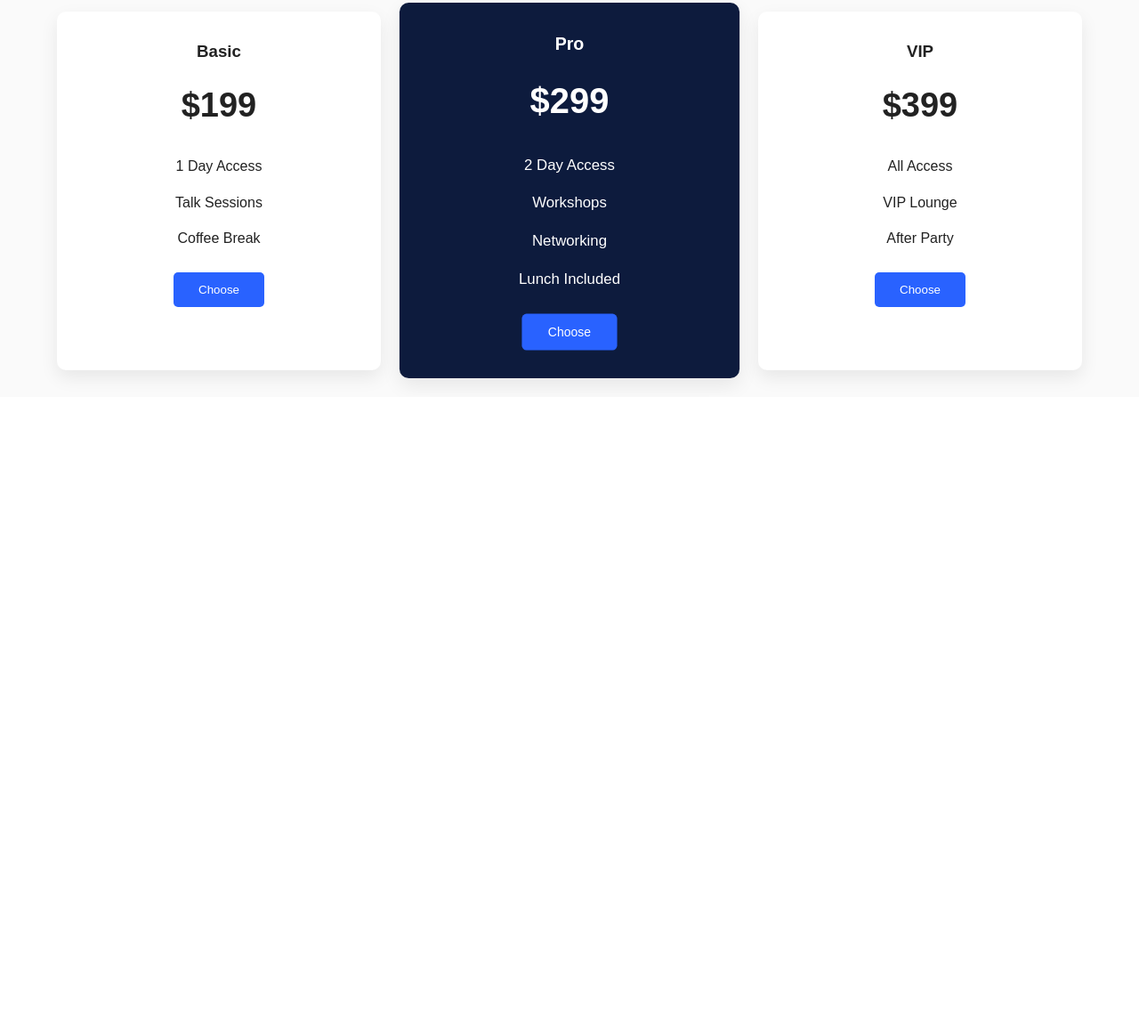
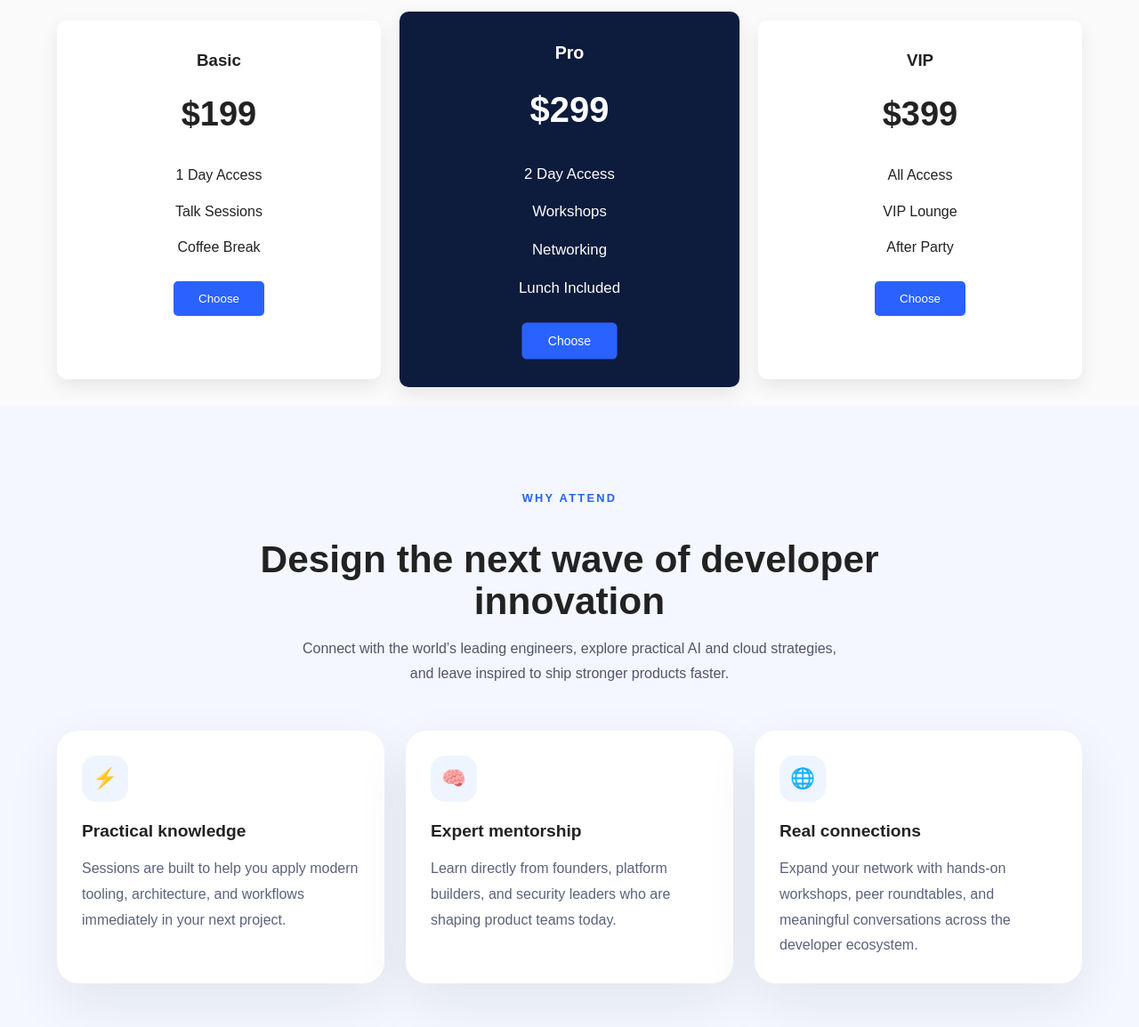
Before and after one commit to nafisfaysal00/assignment-01, a plain HTML site: page index.html in a window 1280 px wide. Shown: the part 2091-3245 px from the top of the page at 89% size. Before the commit the page ends 2537 px from the top, so only its background shows below. Drawn offline with Linux system fonts and the light colour scheme.

Commit message:
ai made section done

```diff
--- a/index.html
+++ b/index.html
@@ -96,24 +96,21 @@
 <div class="container">
 
 <div class="pricing-header">
+
 <h2>Secure Your Spot</h2>
 <p>Early-bird pricing ends August 15, 2026.</p>
 </div>
 
 <div class="price-grid">
-
 <div class="price-card">
 
 <h3>Basic</h3>
-
 <h1>$199</h1>
 
 <ul>
-
 <li>1 Day Access</li>
 <li>Talk Sessions</li>
 <li>Coffee Break</li>
-
 </ul>
 
 <button>Choose</button>
@@ -123,16 +120,13 @@
 <div class="price-card featured">
 
 <h3>Pro</h3>
-
 <h1>$299</h1>
 
 <ul>
-
 <li>2 Day Access</li>
 <li>Workshops</li>
 <li>Networking</li>
 <li>Lunch Included</li>
-
 </ul>
 
 <button>Choose</button>
@@ -142,15 +136,12 @@
 <div class="price-card">
 
 <h3>VIP</h3>
-
 <h1>$399</h1>
 
 <ul>
-
 <li>All Access</li>
 <li>VIP Lounge</li>
 <li>After Party</li>
-
 </ul>
 
 <button>Choose</button>
@@ -158,7 +149,37 @@
 </div>
 
 </div>
+</div>
+</section>
 
-</div>
 
+
+<section class="highlights">
+    <div class="container">
+        <div class="section-intro">
+            <span class="eyebrow">Why Attend</span>
+            <h2>Design the next wave of developer innovation</h2>
+            <p>Connect with the world’s leading engineers, explore practical AI and cloud strategies, and leave inspired to ship stronger products faster.</p>
+        </div>
+
+        <div class="highlights-grid">
+            <article class="feature-card">
+                <div class="feature-icon">⚡</div>
+                <h3>Practical knowledge</h3>
+                <p>Sessions are built to help you apply modern tooling, architecture, and workflows immediately in your next project.</p>
+            </article>
+
+            <article class="feature-card">
+                <div class="feature-icon">🧠</div>
+                <h3>Expert mentorship</h3>
+                <p>Learn directly from founders, platform builders, and security leaders who are shaping product teams today.</p>
+            </article>
+
+            <article class="feature-card">
+                <div class="feature-icon">🌐</div>
+                <h3>Real connections</h3>
+                <p>Expand your network with hands-on workshops, peer roundtables, and meaningful conversations across the developer ecosystem.</p>
+            </article>
+        </div>
+    </div>
 </section>
--- a/style.css
+++ b/style.css
@@ -160,9 +160,8 @@ padding:30px 0;
 background:#fafafa;
 }
 
-.pricing header{
+.pricing-header{
 text-align:center;
-justify-content:center;
 margin-bottom:50px;
 }
 
@@ -221,3 +220,75 @@ color:white;
 cursor:pointer;
 border-radius:5px;
 }
+
+
+.highlights{
+padding:90px 0 70px;
+background:#f4f7ff;
+}
+
+.section-intro{
+max-width:720px;
+margin:0 auto 50px;
+text-align:center;
+}
+
+.eyebrow{
+display:inline-block;
+font-size:0.8rem;
+font-weight:700;
+letter-spacing:0.18em;
+text-transform:uppercase;
+color:#2563eb;
+margin-bottom:18px;
+}
+
+.highlights h2{
+font-size:2.65rem;
+line-height:1.1;
+margin:18px 0 16px;
+}
+
+.highlights p{
+max-width:620px;
+margin:0 auto;
+color:#4f5668;
+font-size:1rem;
+line-height:1.75;
+}
+
+.highlights-grid{
+display:grid;
+grid-template-columns:repeat(3,minmax(0,1fr));
+gap:24px;
+}
+
+.feature-card{
+background:white;
+padding:28px;
+border-radius:24px;
+box-shadow:0 22px 60px rgba(15, 23, 42, 0.08);
+}
+
+.feature-icon{
+width:52px;
+height:52px;
+display:flex;
+align-items:center;
+justify-content:center;
+border-radius:16px;
+background:#eff5ff;
+font-size:1.4rem;
+margin-bottom:18px;
+}
+
+.feature-card h3{
+margin:0 0 12px;
+font-size:1.2rem;
+}
+
+.feature-card p{
+margin:0;
+color:#5b637c;
+line-height:1.8;
+}
```
Also changed, not shown: 1 other file.
